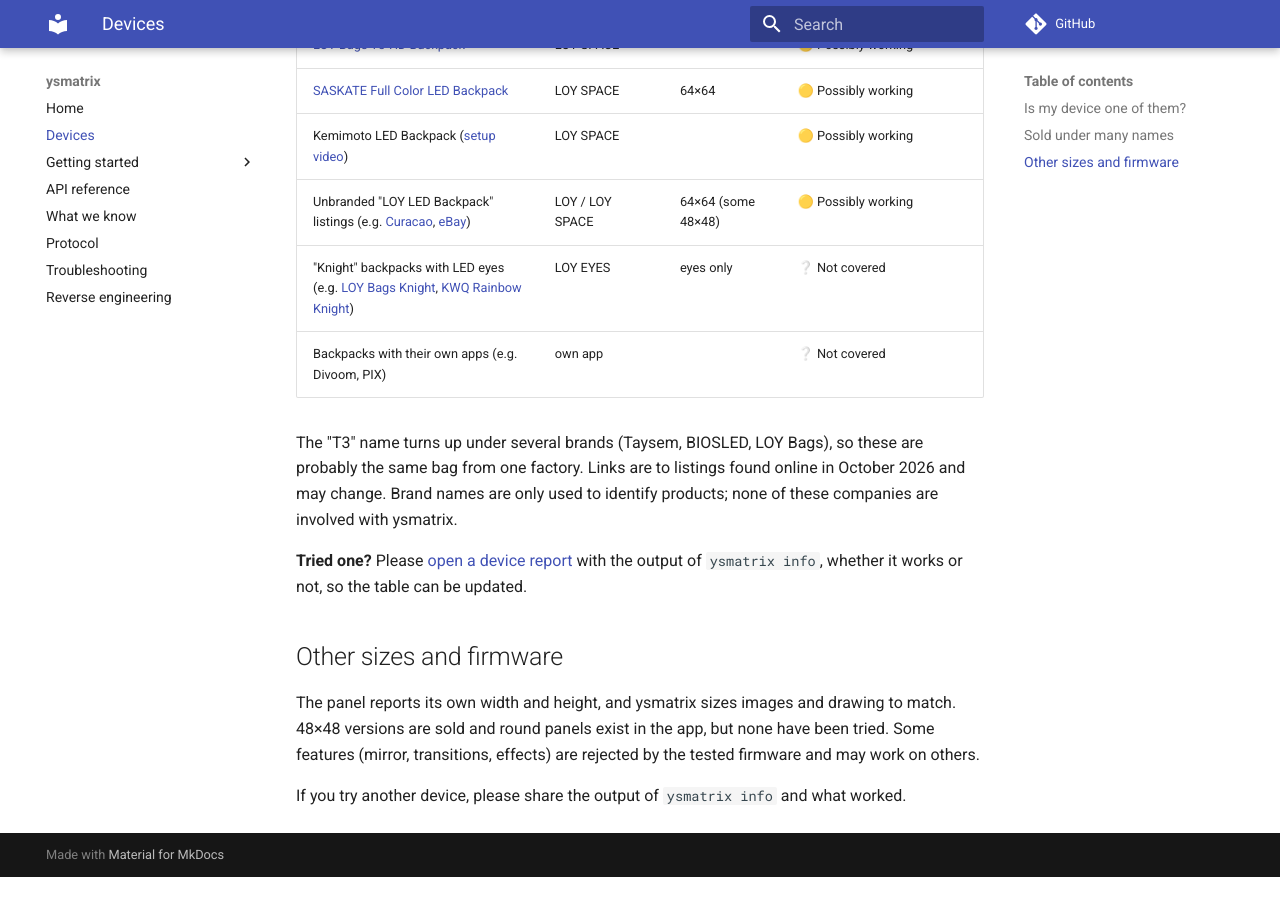
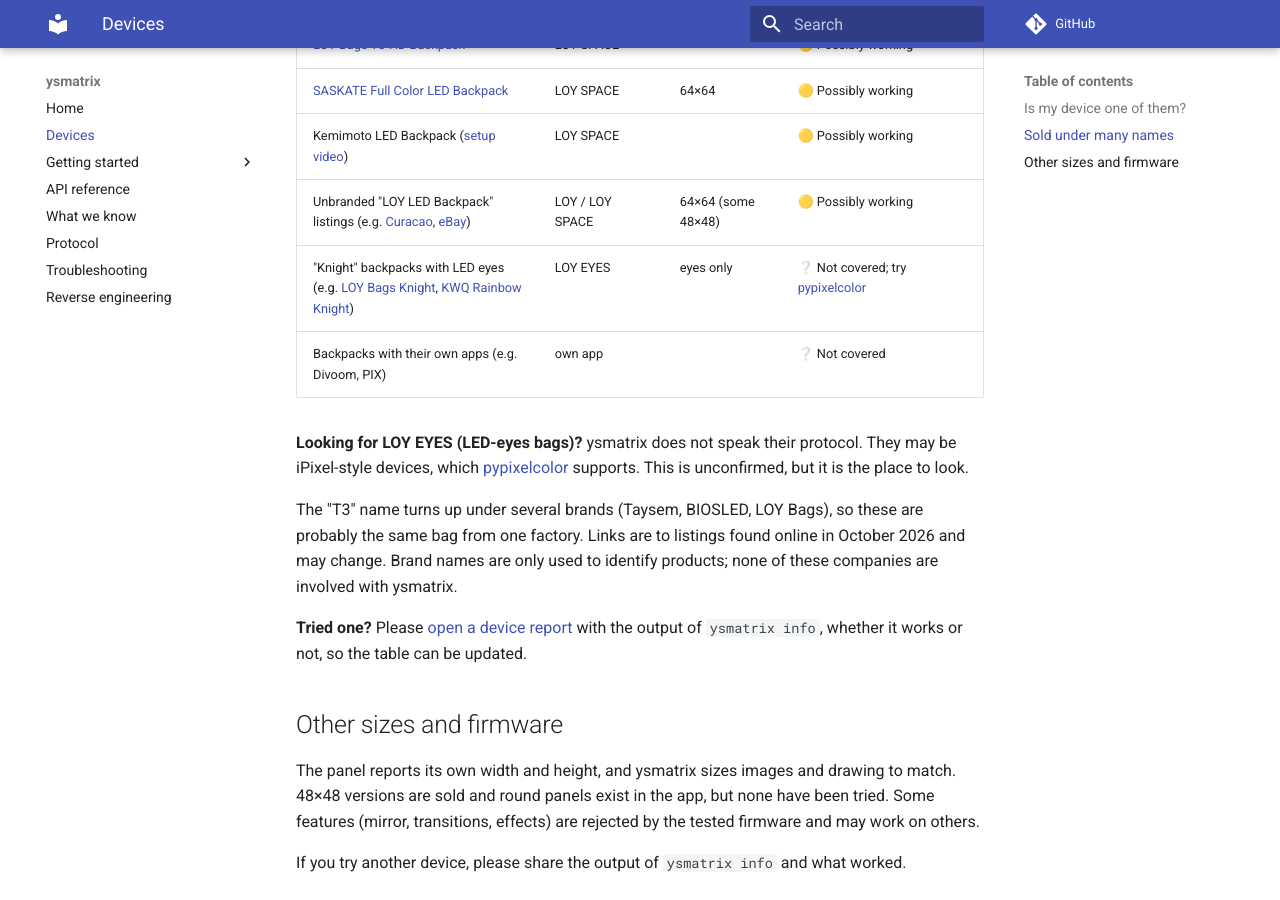
Before and after one commit to thorbengrosser/ysmatrix, an MkDocs documentation site: the page built from docs/devices.md, in a window 1280 px wide and 900 px high, scrolled down 1484 px. Built offline with MkDocs 1.6.1 and Material for MkDocs 9.7.7, drawn with Linux system fonts in a browser that asks for light colours; comment, search, counter and statistics services are not loaded; before the commit the page ends 2361 px from its top, so only the background shows below that.

Commit message:
Point LOY EYES users to pypixelcolor
Co-Authored-By: Claude Opus 5.5 <noreply@anthropic.com>

```diff
--- a/docs/devices.md
+++ b/docs/devices.md
@@ -46,8 +46,12 @@ The same kind of panel is sold by many brands, usually as a "LED backpack", "pix
 | [SASKATE Full Color LED Backpack](https://www.amazon.ca/Color-Backpack-Screen-Customizable-Animation/dp/B0F7J34Y2D) | LOY SPACE | 64×64 | 🟡 Possibly working |
 | Kemimoto LED Backpack ([setup video](https://www.youtube.com/watch?v=T7WNSyI1ML4)) | LOY SPACE | | 🟡 Possibly working |
 | Unbranded "LOY LED Backpack" listings (e.g. [Curacao](https://icuracao.com/products/loy-led-backpack), [eBay](https://www.ebay.com/itm/235373614884)) | LOY / LOY SPACE | 64×64 (some 48×48) | 🟡 Possibly working |
-| "Knight" backpacks with LED eyes (e.g. [LOY Bags Knight](https://www.loybags.com.au/), [KWQ Rainbow Knight](https://www.amazon.com/Smart-Backpack-School-Laptop-Christmas/dp/B0C8K17LP3)) | LOY EYES | eyes only | ❔ Not covered |
+| "Knight" backpacks with LED eyes (e.g. [LOY Bags Knight](https://www.loybags.com.au/), [KWQ Rainbow Knight](https://www.amazon.com/Smart-Backpack-School-Laptop-Christmas/dp/B0C8K17LP3)) | LOY EYES | eyes only | ❔ Not covered; try [pypixelcolor](https://github.com/lucagoc/pypixelcolor) |
 | Backpacks with their own apps (e.g. Divoom, PIX) | own app | | ❔ Not covered |
+
+**Looking for LOY EYES (LED-eyes bags)?** ysmatrix does not speak their protocol. They may be
+iPixel-style devices, which [pypixelcolor](https://github.com/lucagoc/pypixelcolor) supports. This
+is unconfirmed, but it is the place to look.
 
 The "T3" name turns up under several brands (Taysem, BIOSLED, LOY Bags), so these are probably
 the same bag from one factory. Links are to listings found online in October 2026 and may
```
Also changed, not shown: README.md (+2 -1 lines).
